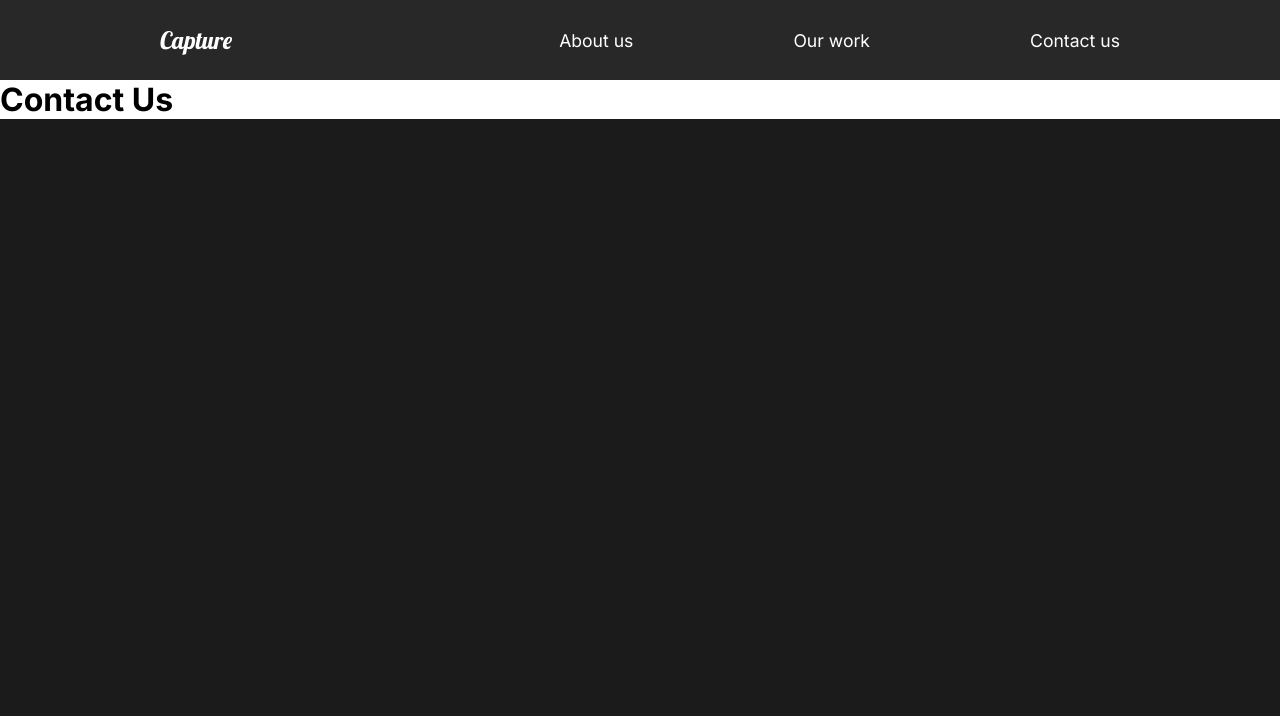
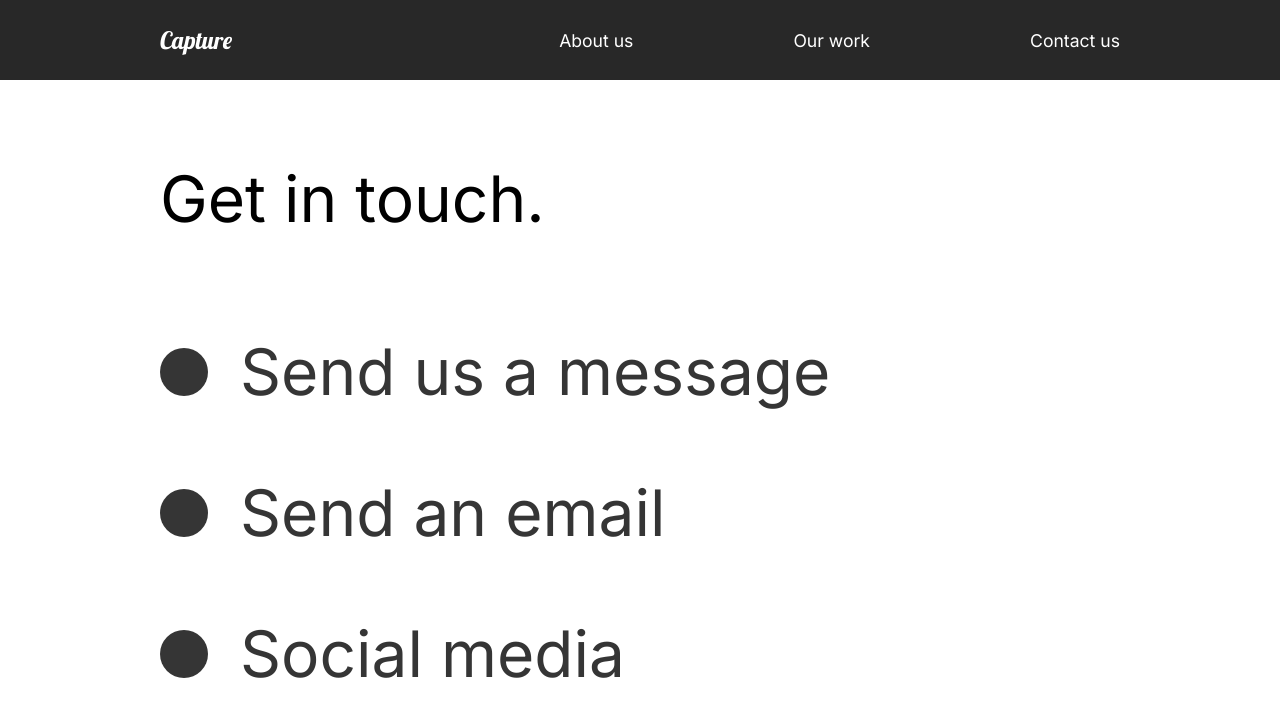
Before and after one commit to FMularski/react-capture, a React (Create React App) app: page /contact-us in a window 1280 px wide. Shown: the top 716 px of the page. Built offline with nearby package versions, Linux system fonts and the light colour scheme.

Commit message:
styled contact us

```diff
--- a/src/pages/ContactUs.js
+++ b/src/pages/ContactUs.js
@@ -1,17 +1,73 @@
 import { motion } from "framer-motion";
-import {pageAnimation} from "../animation";
+import {pageAnimation, titleAnimation} from "../animation";
+import styled from 'styled-components';
 
 const ContactUs = () => {
     return (
-        <motion.div
+        <ContactStyle
             variants={pageAnimation}
             initial="hidden"
             animate="show"
             style={{background: "#fff"}}
         >
-            <h1>Contact Us</h1>
-        </motion.div>
+            <Title>
+                <Hide>
+                    <motion.h2 variants={titleAnimation}>Get in touch.</motion.h2>
+                </Hide>
+            </Title>
+            <div>
+                <Hide>
+                    <Social variants={titleAnimation}>
+                        <Circle />
+                        <h2>Send us a message</h2>
+                    </Social>
+                </Hide>
+                <Hide>
+                    <Social variants={titleAnimation}>
+                        <Circle />
+                        <h2>Send an email</h2>
+                    </Social>
+                </Hide>
+                <Hide>
+                    <Social variants={titleAnimation}>
+                        <Circle />
+                        <h2>Social media</h2>
+                    </Social>
+                </Hide>
+            </div>
+        </ContactStyle>
     )
 }
 
+const ContactStyle = styled(motion.div)`
+    padding: 5rem 10rem;
+    color: #353535;
+    min-height: 90vh;
+`;
+
+const Title = styled.div`
+    margin-bottom: 4rem;
+    color: black;
+`;
+
+const Hide = styled.div`
+    overflow: hidden;
+`;
+
+const Circle = styled.div`
+    border-radius: 50%;
+    width: 3rem;
+    height: 3rem;
+    background: #353535;
+`;
+
+const Social = styled(motion.div)`
+    display: flex;
+    align-items: center;
+
+    h2 {
+        margin: 2rem;
+    }
+`;
+
 export default ContactUs;
```
